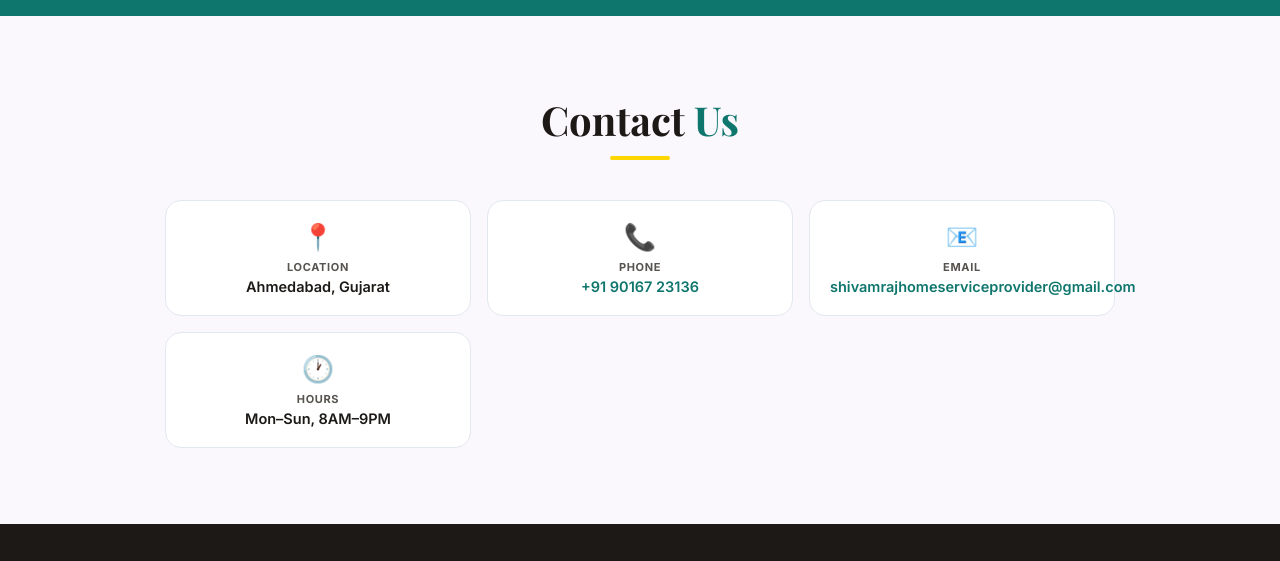
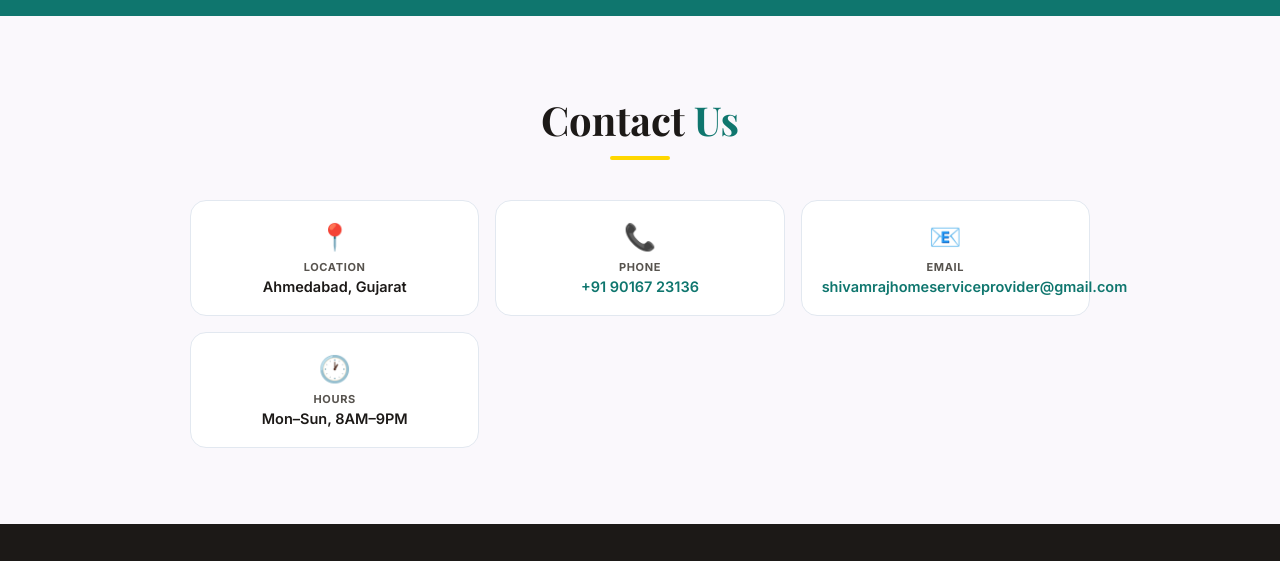
Before and after one commit to Imsahilpanchal/shivamraj-site, a plain HTML site: page index.html in a window 1280 px wide. Shown: the part 3718-4279 px from the top of the page. Drawn offline with nearby package versions, Linux system fonts and the light colour scheme.

Commit message:
Update styles.css

```diff
--- a/styles.css
+++ b/styles.css
@@ -478,7 +478,7 @@ section, .anchor { scroll-margin-top: 84px; }
   grid-template-columns: repeat(auto-fit, minmax(240px, 1fr));
   gap: 16px;
   margin-top: 40px;
-  max-width: 950px;
+  max-width: 900px;
   margin-left: auto;
   margin-right: auto;
 }
```
